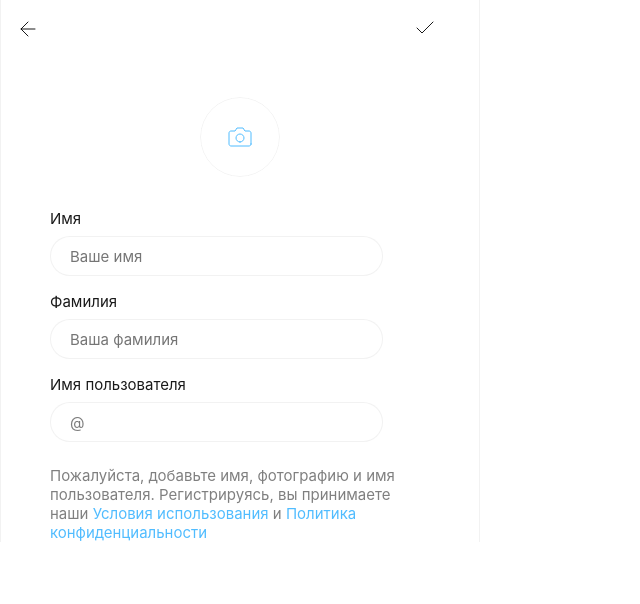
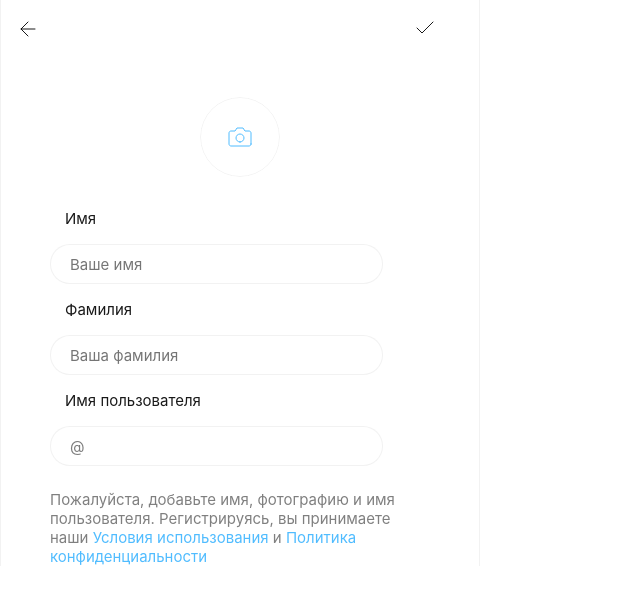
Before and after one commit to nika-jok/messager-frontend, a React (Create React App) app: page /auth/sign-up in a window 1280 px wide. Shown: the top 604 px of the page, without its empty margins (0-640 px from the left). Built offline with nearby package versions, Linux system fonts and the light colour scheme; no server answers; what react-router-redux would draw is missing.

Commit message:
fix input photo & padding

```diff
--- a/src/presentation/view/auth/SignUpComponent.tsx
+++ b/src/presentation/view/auth/SignUpComponent.tsx
@@ -173,7 +173,7 @@ export default class SignUpComponent extends React.Component<Props, State> {
                     }}
                   />
                 </label>
-                <input
+                {/* <input
                   id="file-input"
                   type="file"
                   onChange={(e) => {
@@ -186,13 +186,13 @@ export default class SignUpComponent extends React.Component<Props, State> {
                       this.setState({ avatar: e.target.files[0] })
                     }
                   }}
-                />
+                /> */}
               </div>
             </div>
 
-            <div className="pt-4">
+            <div className="pt-4" >
               <div>
-                <label className="d-block your-code-label">Имя</label>
+                <label className="d-block your-code-label pb-2" style={{ paddingLeft: '15px' }}>Имя</label>
                 <Input
                   value={name}
                   className={`${isNameError ? 'error-border' : ''}`}
@@ -205,7 +205,7 @@ export default class SignUpComponent extends React.Component<Props, State> {
                 />
               </div>
               <div className="pt-3">
-                <label className="d-block your-code-label">Фамилия</label>
+                <label className="d-block your-code-label pb-2" style={{ paddingLeft: '15px' }}>Фамилия</label>
                 <Input
                   className={`${isSurnameError ? 'error-border' : ''}`}
                   type="text"
@@ -218,7 +218,7 @@ export default class SignUpComponent extends React.Component<Props, State> {
                 />
               </div>
               <div className="pt-3">
-                <label className="d-block your-code-label ">
+                <label className="d-block your-code-label pb-2" style={{ paddingLeft: '15px' }}>
                   Имя пользователя
                 </label>
                 <Input
```
